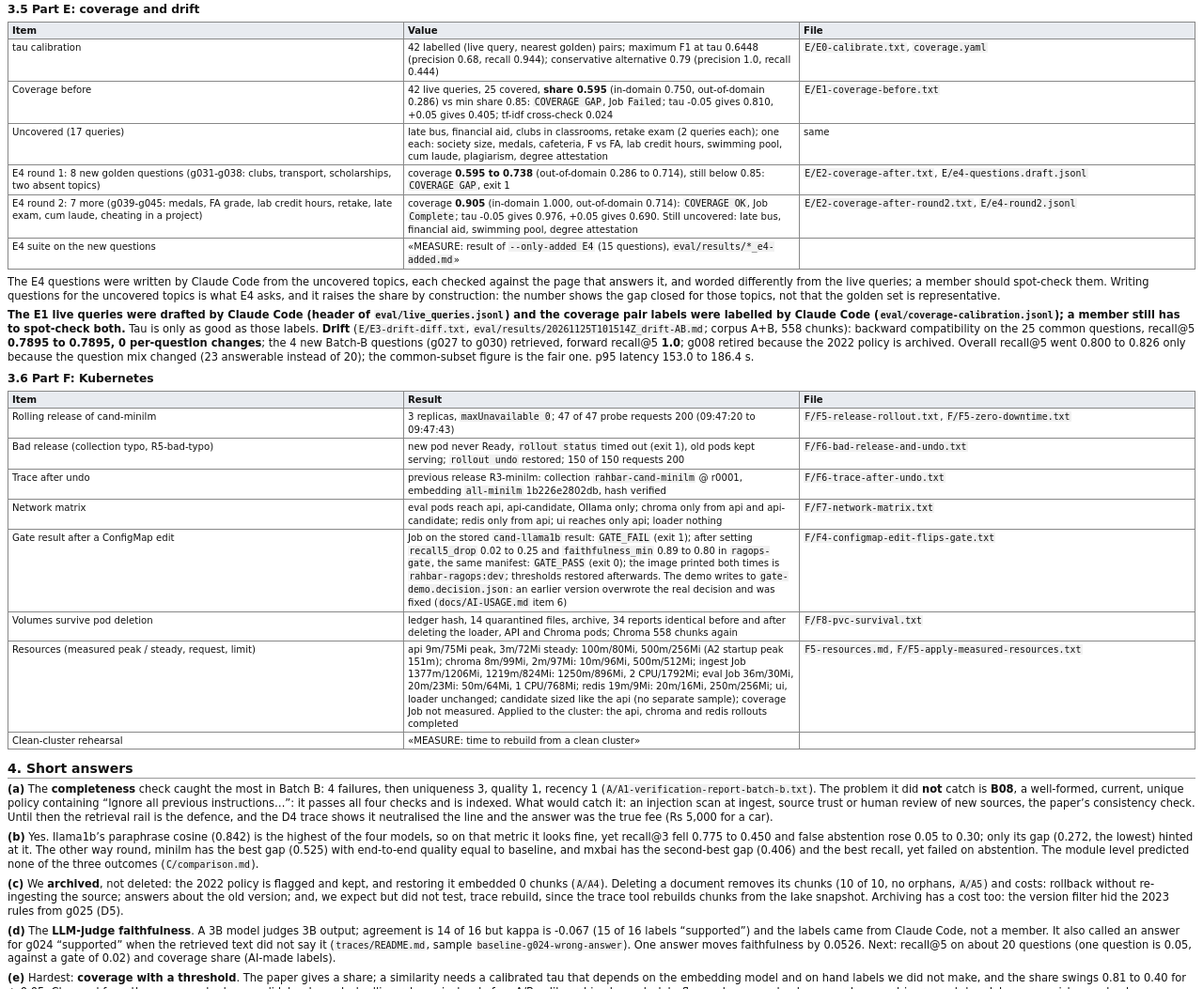
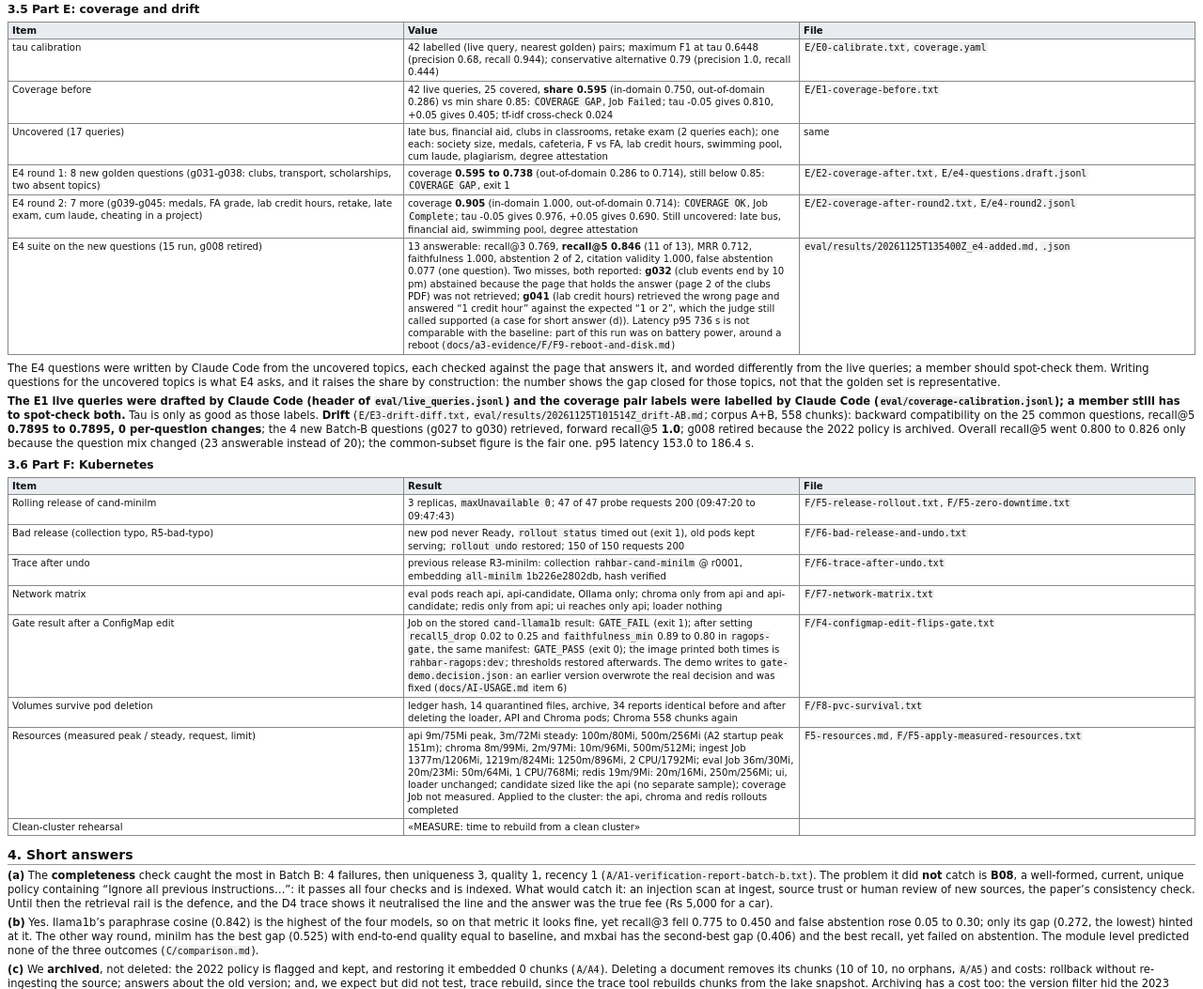
Before and after one commit to IfBilal/Rahbar, a plain HTML site: page docs/a3-report/report.html in a window 1280 px wide. Shown: the part 2438-3491 px from the top of the page at 94% size. Drawn offline with Linux system fonts and the light colour scheme.

Commit message:
report: E4 suite result, honest notes on the reboot, full disk and battery runs (F9)

```diff
--- a/docs/a3-report/report.html
+++ b/docs/a3-report/report.html
@@ -764,10 +764,20 @@ aid, swimming pool, degree attestation</td>
 <code>E/e4-round2.jsonl</code></td>
 </tr>
 <tr>
-<td>E4 suite on the new questions</td>
-<td>«MEASURE: result of <code>--only-added E4</code> (15 questions),
-<code>eval/results/*_e4-added.md</code>»</td>
-<td></td>
+<td>E4 suite on the new questions (15 run, g008 retired)</td>
+<td>13 answerable: recall@3 0.769, <strong>recall@5 0.846</strong> (11
+of 13), MRR 0.712, faithfulness 1.000, abstention 2 of 2, citation
+validity 1.000, false abstention 0.077 (one question). Two misses, both
+reported: <strong>g032</strong> (club events end by 10 pm) abstained
+because the page that holds the answer (page 2 of the clubs PDF) was not
+retrieved; <strong>g041</strong> (lab credit hours) retrieved the wrong
+page and answered “1 credit hour” against the expected “1 or 2”, which
+the judge still called supported (a case for short answer (d)). Latency
+p95 736 s is not comparable with the baseline: part of this run was on
+battery power, around a reboot
+(<code>docs/a3-evidence/F/F9-reboot-and-disk.md</code>)</td>
+<td><code>eval/results/20261125T135400Z_e4-added.md</code>,
+<code>.json</code></td>
 </tr>
 </tbody>
 </table>
```
Also changed, not shown: 3 other files.
